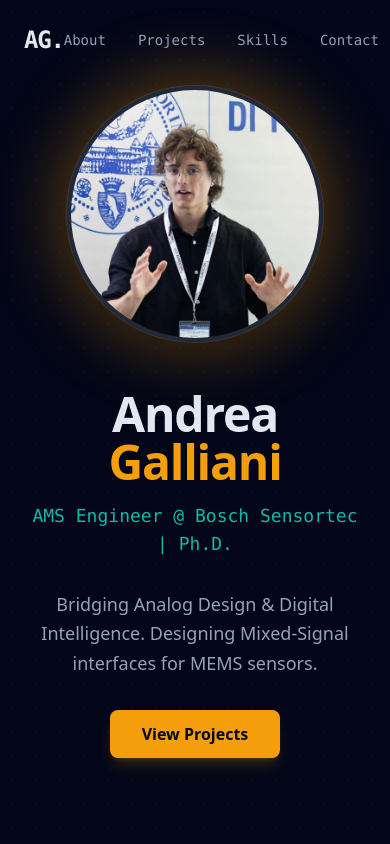
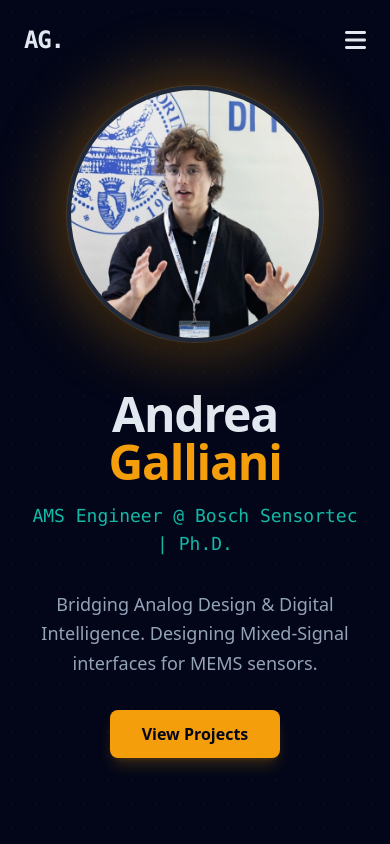
Before and after one commit to agalliani/agalliani.github.io, a Vue app: page / in a window 390 px wide. Shown: the top 844 px of the page. Built offline with nearby package versions, Linux system fonts and the light colour scheme.

Commit message:
Fix Navbar: Add mobile menu and cursor-pointer for better UX

```diff
--- a/src/components/Navbar.vue
+++ b/src/components/Navbar.vue
@@ -15,7 +15,14 @@ onUnmounted(() => {
   window.removeEventListener('scroll', handleScroll)
 })
 
+const isMobileMenuOpen = ref(false)
+
+const toggleMobileMenu = () => {
+  isMobileMenuOpen.value = !isMobileMenuOpen.value
+}
+
 const scrollToSection = (id: string) => {
+  isMobileMenuOpen.value = false
   const element = document.getElementById(id)
   if (element) {
     element.scrollIntoView({ behavior: 'smooth' })
@@ -33,24 +40,52 @@ const scrollToSection = (id: string) => {
            @click="scrollToSection('hero')">
         AG.
       </div>
-      <div class="flex gap-8">
+
+      <!-- Desktop Menu -->
+      <div class="hidden md:flex gap-8">
         <button @click="scrollToSection('about')"
-                class="text-slate-400 font-mono text-sm hover:text-amber-400 transition-colors">
+                class="text-slate-400 font-mono text-sm hover:text-amber-400 transition-colors cursor-pointer">
           About
         </button>
         <button @click="scrollToSection('projects')"
-                class="text-slate-400 font-mono text-sm hover:text-amber-400 transition-colors">
+                class="text-slate-400 font-mono text-sm hover:text-amber-400 transition-colors cursor-pointer">
           Projects
         </button>
         <button @click="scrollToSection('skills')"
-                class="text-slate-400 font-mono text-sm hover:text-amber-400 transition-colors">
+                class="text-slate-400 font-mono text-sm hover:text-amber-400 transition-colors cursor-pointer">
           Skills
         </button>
         <button @click="scrollToSection('footer')"
-                class="text-slate-400 font-mono text-sm hover:text-amber-400 transition-colors">
+                class="text-slate-400 font-mono text-sm hover:text-amber-400 transition-colors cursor-pointer">
           Contact
         </button>
       </div>
+
+      <!-- Mobile Menu Button -->
+      <button class="md:hidden text-slate-200 text-2xl focus:outline-none cursor-pointer" @click="toggleMobileMenu">
+        <i class="fas" :class="isMobileMenuOpen ? 'fa-times' : 'fa-bars'"></i>
+      </button>
+    </div>
+
+    <!-- Mobile Menu Dropdown -->
+    <div v-show="isMobileMenuOpen"
+         class="absolute top-full left-0 w-full bg-slate-900 border-b border-white/10 shadow-xl md:hidden flex flex-col p-6 gap-4">
+      <button @click="scrollToSection('about')"
+              class="text-slate-400 font-mono text-lg hover:text-amber-400 transition-colors text-left py-2 border-b border-white/5 cursor-pointer">
+        About
+      </button>
+      <button @click="scrollToSection('projects')"
+              class="text-slate-400 font-mono text-lg hover:text-amber-400 transition-colors text-left py-2 border-b border-white/5 cursor-pointer">
+        Projects
+      </button>
+      <button @click="scrollToSection('skills')"
+              class="text-slate-400 font-mono text-lg hover:text-amber-400 transition-colors text-left py-2 border-b border-white/5 cursor-pointer">
+        Skills
+      </button>
+      <button @click="scrollToSection('footer')"
+              class="text-slate-400 font-mono text-lg hover:text-amber-400 transition-colors text-left py-2 cursor-pointer">
+        Contact
+      </button>
     </div>
   </nav>
 </template>
```
